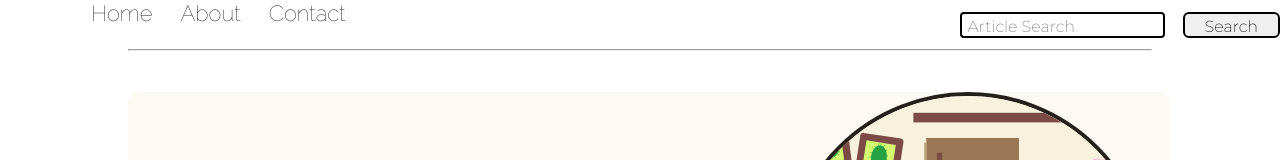
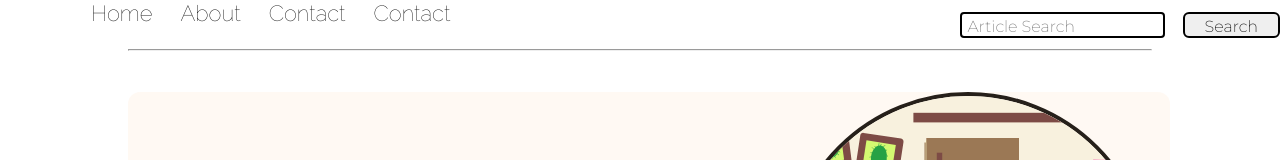
Before and after one commit to EasySarthak1440/Blogtech, a website: page index.html in a window 1280 px wide. Shown: the top 160 px of the page. Drawn offline with Linux system fonts and the light colour scheme.

Commit message:
path change 1

```diff
--- a/index.html
+++ b/index.html
@@ -15,6 +15,7 @@
           <li><a href="/">Home</a></li>
           <li><a href="/about.html">About</a></li>
           <li><a href="/contact.html">Contact</a></li>
+          <li><a href="/blog.html">Contact</a></li>
         </ul>
       </div>
       <div class="nav-right">
```
Also changed, not shown: about.html (renamed from public/about.html), blog.html (renamed from public/blog.html), blogpost.html (renamed from public/blogpost.html), contact.html (renamed from public/contact.html), search.html (renamed from public/search.html).
